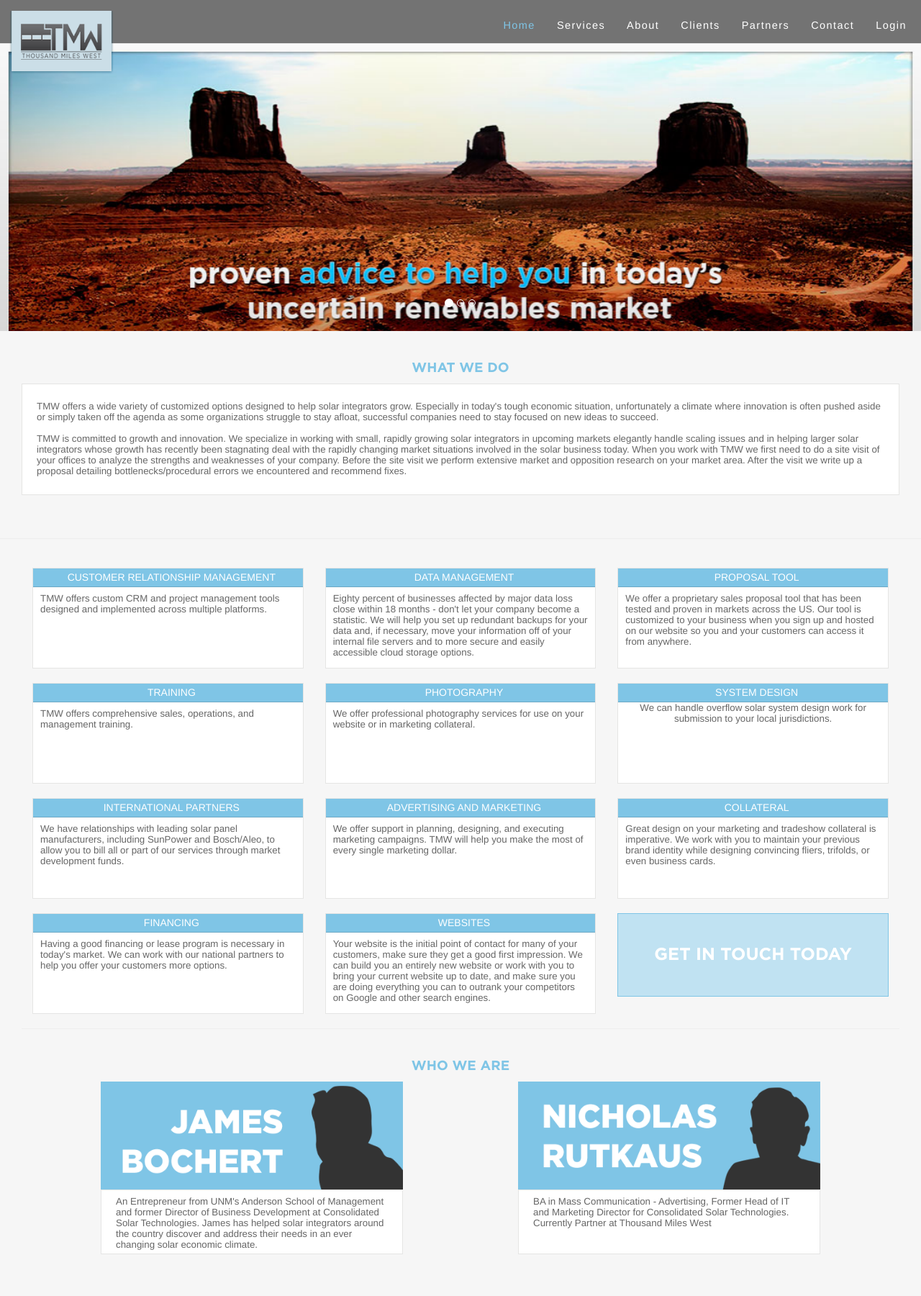
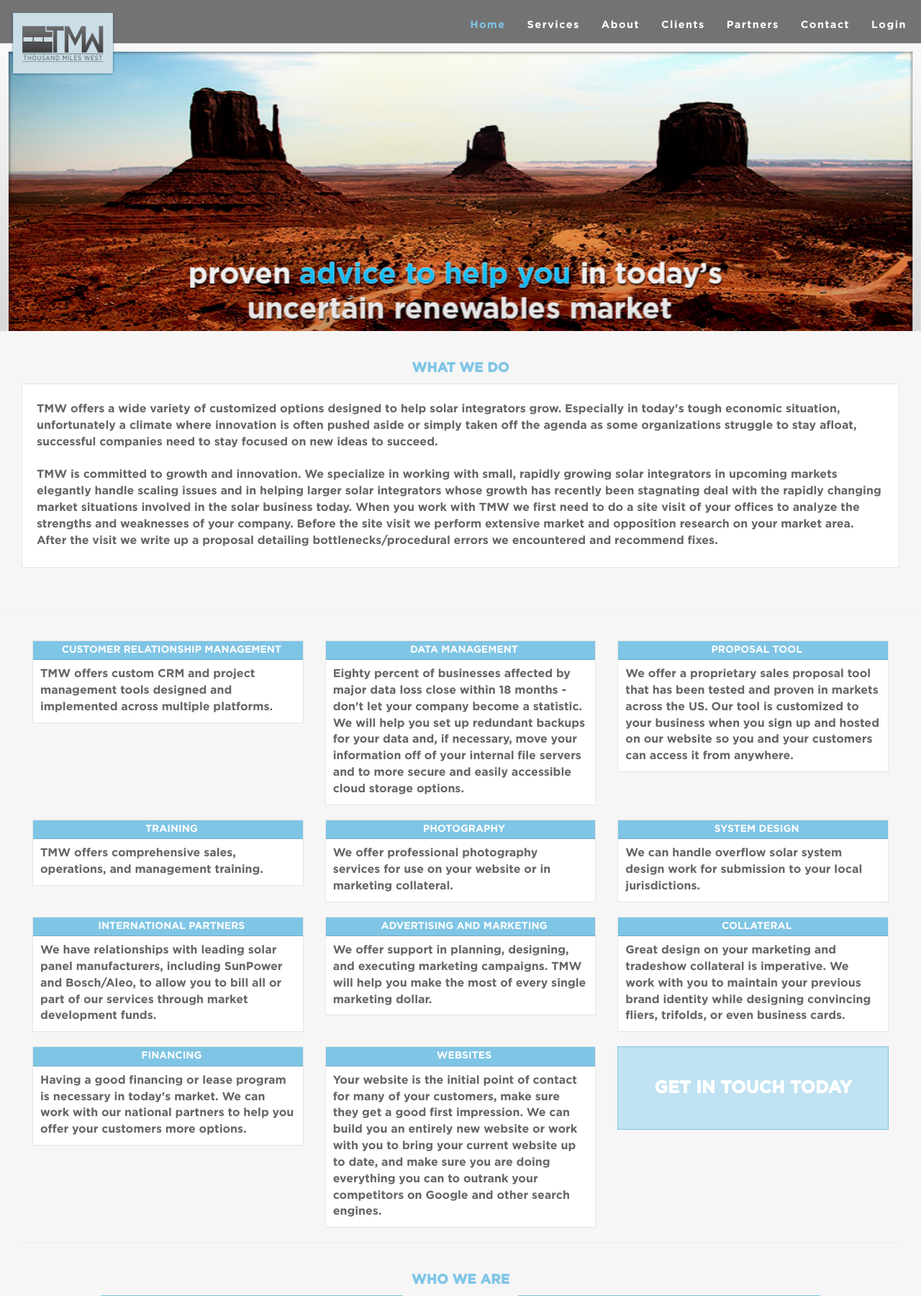
Before and after one commit to RPJarvis/TMW, a PHP site: page /index.html in a window 1280 px wide. Shown: the top 1801 px of the page at 72% size. Run offline with PHP 8.4, Linux system fonts and the light colour scheme; some libraries are stand-ins or nearby versions.

Commit message:
formatting

```diff
--- a/css/main.css
+++ b/css/main.css
@@ -13,15 +13,16 @@
 			 url('../_lib/fonts/gotham/Gotham-Bold.eot') format('eot'),
 			 url('../_lib/fonts/gotham/Gotham-Bold.woff') format('woff'),
 			 url('../_lib/fonts/gotham/Gotham-Bold.otf') format('opentype');
-	font-weight: bold;
+
 	font-style: normal;
 }
 
 body{
 	background: #f6f6f6;
 	color: #666666;
-	font: normal 10pt "Helvetica Neue", Helvetica, Arial, sans-serif;
-
+	font-family: Gotham;
+	/*font: normal 12pt "Helvetica Neue", Helvetica, Arial, sans-serif;*/
+	font-size: 12pt;
 }
 
 .navbar {
@@ -168,9 +169,7 @@ with a static div?? or maybe jsut define height as a constant since that wont ma
 	background: white;
 	border: 1px solid;
 	border-color: #E5E5E4;
-	height: 140px;
 	margin-bottom: 20px;
-
 }
 
 .textFormat {
@@ -185,21 +184,14 @@ with a static div?? or maybe jsut define height as a constant since that wont ma
 	border-color: #E5E5E4;
 	padding-left: 10px;
 	padding-right: 10px;
-	height: 90px;
 	margin-bottom: 20px;
 	width: 420px;
 	margin-right: auto;
 	margin-left: auto;
 }
 
-.number {
-	margin-left: -30px;
-	margin-top: -30px;
-}
-
 .selected {
 	color: #7fc5e6 !important;
-
 }
 
 #buttonContainer {
--- a/index.html
+++ b/index.html
@@ -31,7 +31,7 @@
               </button>
               <a class="navbar-brand" href="#">
                 <img src="/tmw/images/logo.png" height="100" width="145"
-                  style="margin-top: -10px; margin-left: -12px;">
+                  style="margin-top: -7px; margin-left: -10px;">
               </a>
             </div>
 
@@ -52,13 +52,7 @@
           </div><!-- /.container-fluid -->
         </nav>
         <!--carousel-->
-      <!--  <div class="container-fluid" id="carousel-container">-->
           <div id="myCarousel" class="carousel slide container-fluid" data-ride="carousel">
-            <ol class="carousel-indicators">
-              <li data-target="#myCarousel" data-slide-to="0" class="active"></li>
-              <li data-target="#myCarousel" data-slide-to="1"></li>
-              <li data-target="#myCarousel" data-slide-to="2"></li>
-            </ol>
             <!--items-->
             <div class="carousel-inner container-fluid row">
               <div class="active item" style="height:400px">
@@ -201,7 +195,7 @@
         <div class="col-md-4">
           <div class="serviceContainer container-fluid">
             <h5 class="sectionNumber">System Design</h5>
-            <p>We can handle overflow solar system design work for submission
+            <p class="textFormat">We can handle overflow solar system design work for submission
               to your local jurisdictions.
             </p>
           </div>
```
